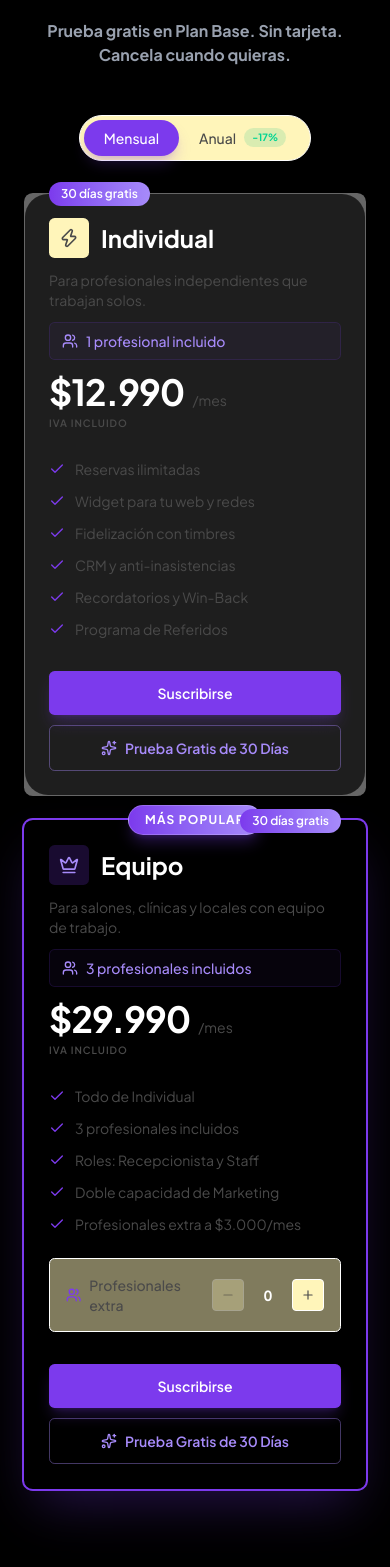
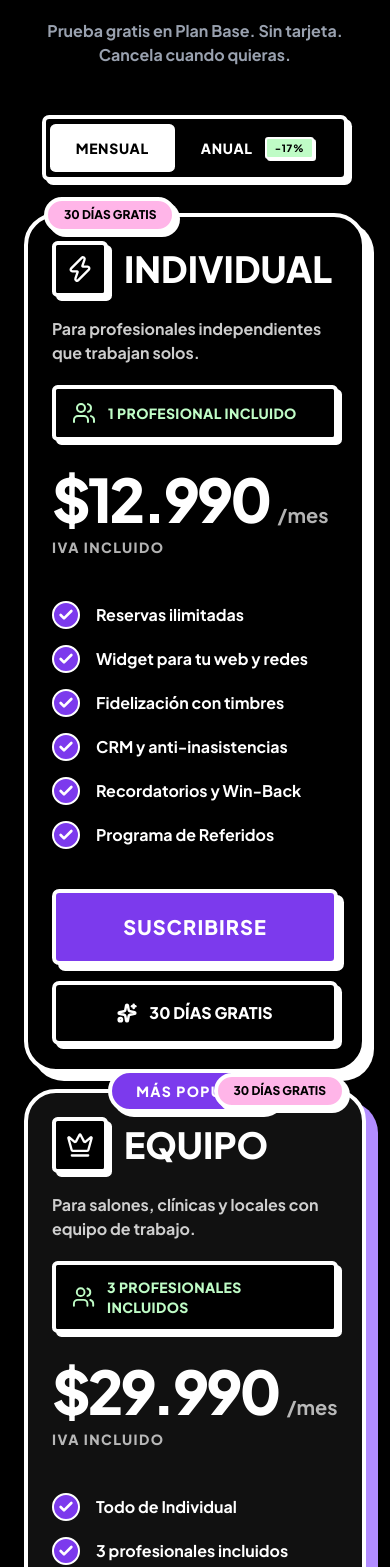
Before and after one commit to DiegoSalsa/Puragenda, a Next.js app: page / in a window 390 px wide. Shown: the part 4427-5994 px from the top of the page. Built offline with nearby package versions, Linux system fonts and the light colour scheme; no server answers.

Commit message:
feat(pricing): rediseño completo de pricing cards a Neo-Brutalism

```diff
--- a/src/components/pricing-cards.tsx
+++ b/src/components/pricing-cards.tsx
@@ -106,14 +106,14 @@ function BillingToggle({
 }) {
   return (
     <div className="flex items-center justify-center gap-1">
-      <div className="flex items-center rounded-full border border-border bg-muted p-1">
+      <div className="flex items-center rounded-2xl border-4 border-black dark:border-white bg-[#FFB5E8] dark:bg-black p-1 shadow-[4px_4px_0_#000] dark:shadow-[4px_4px_0_#FFFFFF]">
         <button
           type="button"
           onClick={() => onChange("monthly")}
-          className={`rounded-full px-5 py-2 text-sm font-medium transition-all duration-200 ${
+          className={`rounded-xl px-6 py-3 text-sm font-black uppercase tracking-wider transition-all duration-200 ${
             cycle === "monthly"
-              ? "bg-[#7C3AED] text-white shadow-lg shadow-[#7C3AED]/25"
-              : "text-muted-foreground hover:text-foreground"
+              ? "bg-black text-white dark:bg-white dark:text-black border-2 border-transparent"
+              : "text-black dark:text-white border-2 border-transparent hover:border-black dark:hover:border-white"
           }`}
         >
           Mensual
@@ -121,14 +121,14 @@ function BillingToggle({
         <button
           type="button"
           onClick={() => onChange("annual")}
-          className={`flex items-center gap-2 rounded-full px-5 py-2 text-sm font-medium transition-all duration-200 ${
+          className={`flex items-center gap-3 rounded-xl px-6 py-3 text-sm font-black uppercase tracking-wider transition-all duration-200 ${
             cycle === "annual"
-              ? "bg-[#7C3AED] text-white shadow-lg shadow-[#7C3AED]/25"
-              : "text-muted-foreground hover:text-foreground"
+              ? "bg-black text-white dark:bg-white dark:text-black border-2 border-transparent"
+              : "text-black dark:text-white border-2 border-transparent hover:border-black dark:hover:border-white"
           }`}
         >
           Anual
-          <span className="rounded-full bg-emerald-500/15 px-2 py-0.5 text-[10px] font-bold text-emerald-400">
+          <span className={`rounded-md border-2 border-black dark:border-white px-2 py-0.5 text-[10px] font-black shadow-[2px_2px_0_#000] dark:shadow-[2px_2px_0_#FFF] ${cycle === 'annual' ? 'bg-[#BFFCC6] text-black dark:bg-[#BFFCC6]' : 'bg-[#BFFCC6] text-black'}`}>
             -{getSavingsPercent()}%
           </span>
         </button>
@@ -218,66 +218,65 @@ export function PricingCards({ mode = "landing" }: PricingCardsProps) {
           return (
             <div
               key={plan.key}
-              className={`relative rounded-3xl p-[1px] transition-all duration-500 flex flex-col h-full ${
+              className={`relative flex flex-col h-full rounded-[32px] border-4 border-black dark:border-white p-6 sm:p-10 transition-transform duration-300 ${
                 plan.highlighted
-                  ? "shadow-2xl shadow-[#7C3AED]/30 hover:shadow-[#7C3AED]/50 z-10 ring-2 ring-[#7C3AED]"
-                  : "bg-border/40 hover:bg-border/80 shadow-lg hover:shadow-xl dark:shadow-none"
+                  ? "bg-[#B28DFF] dark:bg-[#111111] shadow-[12px_12px_0_#000] dark:shadow-[12px_12px_0_#B28DFF] -translate-y-2"
+                  : "bg-white dark:bg-[#000000] shadow-[8px_8px_0_#000] dark:shadow-[8px_8px_0_#FFF] hover:-translate-y-1 hover:shadow-[10px_10px_0_#000] dark:hover:shadow-[10px_10px_0_#FFF]"
               }`}
             >
-              <div className={`relative flex h-full flex-col rounded-[23px] bg-card p-6 sm:p-8 ${plan.highlighted ? "bg-card/95 backdrop-blur-2xl" : "bg-card/70 backdrop-blur-xl"}`}>
               {/* Badges */}
               {plan.highlighted && (
-                  <div className="absolute -top-4 left-0 right-0 mx-auto w-fit rounded-full bg-gradient-to-r from-[#7C3AED] to-[#A78BFA] px-4 py-1.5 text-xs font-bold uppercase tracking-widest text-white shadow-lg shadow-[#7C3AED]/30 border border-white/20">
+                <div className="absolute -top-6 left-0 right-0 mx-auto w-fit rounded-full border-4 border-black dark:border-white bg-[#85E3FF] dark:bg-[#7C3AED] px-6 py-2 text-sm font-black uppercase tracking-widest text-black dark:text-white shadow-[4px_4px_0_#000] dark:shadow-[4px_4px_0_#FFF]">
                   Más popular
                 </div>
               )}
               {plan.badge && (
-                  <div className={`absolute rounded-full bg-gradient-to-r from-[#7C3AED] to-[#A78BFA] px-3 py-1 text-xs font-semibold text-white ${plan.highlighted ? "-top-3 right-6" : "-top-3 left-6"}`}>
+                <div className={`absolute rounded-full border-4 border-black dark:border-white bg-[#FFB5E8] px-4 py-1.5 text-xs font-black uppercase text-black shadow-[4px_4px_0_#000] dark:shadow-[4px_4px_0_#FFF] ${plan.highlighted ? "-top-5 right-4 lg:-right-4" : "-top-5 left-4 lg:-left-4"}`}>
                   {plan.badge}
                 </div>
               )}
 
               {/* Header */}
-                <div className="space-y-3">
-                  <div className="flex items-center gap-3">
-                    <div className={`flex h-10 w-10 items-center justify-center rounded-xl ${plan.highlighted ? "bg-[#7C3AED]/20" : "bg-muted"}`}>
-                      <PlanIcon className={`h-5 w-5 ${plan.highlighted ? "text-[#A78BFA]" : "text-muted-foreground"}`} />
+              <div className="space-y-5">
+                <div className="flex items-center gap-4">
+                  <div className={`flex h-14 w-14 shrink-0 items-center justify-center rounded-xl border-4 border-black dark:border-white ${plan.highlighted ? "bg-[#FFF5BA] dark:bg-black" : "bg-[#85E3FF] dark:bg-black"} shadow-[4px_4px_0_#000] dark:shadow-[4px_4px_0_#FFF]`}>
+                    <PlanIcon className="h-7 w-7 text-black dark:text-white" />
                   </div>
-                    <p className="text-2xl font-bold">{plan.name}</p>
+                  <p className="text-4xl font-black uppercase">{plan.name}</p>
                 </div>
-                  <p className="text-sm text-muted-foreground">{plan.description}</p>
+                <p className="text-base font-bold opacity-80">{plan.description}</p>
 
                 {/* Staff count */}
-                  <div className="flex items-center gap-2 rounded-xl border border-[#7C3AED]/15 bg-[#7C3AED]/5 px-3 py-2">
-                    <Users className="h-4 w-4 text-[#A78BFA]" />
-                    <span className="text-sm font-medium text-[#A78BFA]">{plan.staffLabel}</span>
+                <div className="flex items-center gap-3 rounded-xl border-4 border-black dark:border-white bg-[#BFFCC6] dark:bg-black px-4 py-3 shadow-[4px_4px_0_#000] dark:shadow-[4px_4px_0_#FFF]">
+                  <Users className="h-6 w-6 text-black dark:text-[#BFFCC6]" />
+                  <span className="text-sm font-black uppercase tracking-wide text-black dark:text-[#BFFCC6]">{plan.staffLabel}</span>
                 </div>
 
                 {/* Price display */}
-                  <div className="space-y-1">
+                <div className="space-y-2 pt-2">
                   <div className="flex items-baseline gap-2">
-                      <p className="text-4xl font-bold tracking-tight">
+                    <p className="text-6xl font-black tracking-tighter">
                       {formatCLP(totalPrice)}
                     </p>
-                      <span className="text-sm font-normal text-muted-foreground">/mes</span>
+                    <span className="text-xl font-bold opacity-70">/mes</span>
                   </div>
-                    <p className="text-[10px] text-muted-foreground uppercase tracking-widest font-semibold pb-1">
+                  <p className="text-sm font-black uppercase tracking-widest pb-1 opacity-70">
                     IVA incluido
                   </p>
 
                   {cycle === "annual" && (
-                      <div className="space-y-0.5 animate-fade-in">
-                        <p className="text-xs text-muted-foreground line-through">
+                    <div className="space-y-2 animate-fade-in mt-4 border-t-4 border-black dark:border-white pt-4">
+                      <p className="text-sm font-bold line-through opacity-60">
                         {formatCLP(monthlyFull + (plan.key === "EQUIPO" ? EXTRA_STAFF_COST.EQUIPO * extras.EQUIPO : 0))}/mes
                       </p>
-                        <p className="text-xs text-emerald-400 font-medium">
+                      <p className="text-sm font-black bg-[#BFFCC6] dark:bg-black text-black dark:text-white border-2 border-black dark:border-white rounded-lg px-3 py-1.5 inline-block shadow-[2px_2px_0_#000] dark:shadow-[2px_2px_0_#FFF]">
                         {formatCLP(getAnnualTotal(monthlyFull) + (plan.key === "EQUIPO" ? EXTRA_STAFF_COST.EQUIPO * extras.EQUIPO * ANNUAL_MULTIPLIER : 0))}/año · Ahorras {formatCLP((monthlyFull + (plan.key === "EQUIPO" ? EXTRA_STAFF_COST.EQUIPO * extras.EQUIPO : 0)) * 2)}
                       </p>
                     </div>
                   )}
 
                   {hasExtras && (
-                      <p className="text-xs text-[#A78BFA] animate-fade-in">
+                    <p className="text-sm font-black uppercase mt-2 opacity-80 animate-fade-in">
                       {formatCLP(basePrice)} base + {formatCLP(totalPrice - basePrice)} extras
                     </p>
                   )}
@@ -285,16 +284,20 @@ export function PricingCards({ mode = "landing" }: PricingCardsProps) {
               </div>
 
               {/* Features */}
-                <ul className="mt-6 space-y-3">
+              <ul className="mt-10 space-y-4">
                 {plan.items.map((item) => (
-                    <li key={item} className="flex items-start gap-2.5 text-sm text-muted-foreground">
-                      <Check className="mt-0.5 h-4 w-4 shrink-0 text-[#7C3AED]" />
+                  <li key={item} className="flex items-center gap-4 text-base font-bold">
+                    <div className="flex h-7 w-7 shrink-0 items-center justify-center rounded-full border-2 border-black dark:border-white bg-[#FFF5BA] dark:bg-[#7C3AED]">
+                      <Check className="h-4 w-4 text-black dark:text-white" strokeWidth={4} />
+                    </div>
                     {item}
                   </li>
                 ))}
                 {cycle === "annual" && (
-                    <li className="flex items-start gap-2.5 text-sm text-emerald-400 animate-fade-in">
-                      <Check className="mt-0.5 h-4 w-4 shrink-0 text-emerald-400" />
+                  <li className="flex items-center gap-4 text-base font-black text-black dark:text-[#BFFCC6] animate-fade-in">
+                    <div className="flex h-7 w-7 shrink-0 items-center justify-center rounded-full border-2 border-black dark:border-white bg-[#FFB5E8] dark:bg-transparent">
+                      <Sparkles className="h-4 w-4 text-black dark:text-[#BFFCC6]" />
+                    </div>
                     Paga 10 meses, obtén 12
                   </li>
                 )}
@@ -302,47 +305,47 @@ export function PricingCards({ mode = "landing" }: PricingCardsProps) {
 
               {/* Extra Staff Selector — Equipo only */}
               {plan.key === "EQUIPO" && (
-                  <div className="mt-6 rounded-xl border border-border bg-muted/50 p-4">
+                <div className="mt-8 rounded-2xl border-4 border-black dark:border-white bg-white dark:bg-black p-5 shadow-[6px_6px_0_#000] dark:shadow-[6px_6px_0_#FFF]">
                   <div className="flex items-center justify-between">
-                      <div className="flex items-center gap-2">
-                        <Users className="h-4 w-4 text-[#7C3AED]" />
-                        <span className="text-sm font-medium text-muted-foreground">
-                          Profesionales extra
+                    <div className="flex items-center gap-3">
+                      <Users className="h-6 w-6 dark:text-white" />
+                      <span className="text-base font-black uppercase dark:text-white">
+                        Staff Extra
                       </span>
                     </div>
-                      <div className="flex items-center gap-2">
+                    <div className="flex items-center gap-3">
                       <button
                         type="button"
                         onClick={() => handleExtraChange("EQUIPO", -1)}
                         disabled={extras.EQUIPO === 0}
-                          className="flex h-8 w-8 items-center justify-center rounded-lg border border-border bg-muted text-muted-foreground transition-all hover:border-[#7C3AED]/30 hover:text-foreground disabled:opacity-30 disabled:cursor-not-allowed"
+                        className="flex h-10 w-10 items-center justify-center rounded-xl border-4 border-black dark:border-white bg-[#FFB5E8] dark:bg-black text-black dark:text-white transition-all shadow-[4px_4px_0_#000] dark:shadow-[4px_4px_0_#FFF] disabled:opacity-50 disabled:translate-y-1 disabled:shadow-[0px_0px_0_#000] active:translate-y-1 active:shadow-[0px_0px_0_#000]"
                         aria-label="Quitar profesional extra"
                       >
-                          <Minus className="h-3.5 w-3.5" />
+                        <Minus className="h-5 w-5" strokeWidth={4} />
                       </button>
-                        <span className="w-8 text-center text-sm font-bold tabular-nums">
+                      <span className="w-8 text-center text-xl font-black tabular-nums dark:text-white">
                         {extras.EQUIPO}
                       </span>
                       <button
                         type="button"
                         onClick={() => handleExtraChange("EQUIPO", 1)}
                         disabled={extras.EQUIPO >= 20}
-                          className="flex h-8 w-8 items-center justify-center rounded-lg border border-border bg-muted text-muted-foreground transition-all hover:border-[#7C3AED]/30 hover:text-foreground disabled:opacity-30 disabled:cursor-not-allowed"
+                        className="flex h-10 w-10 items-center justify-center rounded-xl border-4 border-black dark:border-white bg-[#85E3FF] dark:bg-black text-black dark:text-white transition-all shadow-[4px_4px_0_#000] dark:shadow-[4px_4px_0_#FFF] disabled:opacity-50 disabled:translate-y-1 disabled:shadow-[0px_0px_0_#000] active:translate-y-1 active:shadow-[0px_0px_0_#000]"
                         aria-label="Añadir profesional extra"
                       >
-                          <Plus className="h-3.5 w-3.5" />
+                        <Plus className="h-5 w-5" strokeWidth={4} />
                       </button>
                     </div>
                   </div>
                   {extras.EQUIPO > 0 && (
-                      <p className="mt-2 text-xs text-muted-foreground animate-fade-in">
+                    <p className="mt-4 text-sm font-bold opacity-80 animate-fade-in">
                       +{formatCLP(
                         cycle === "annual"
                           ? Math.round((EXTRA_STAFF_COST.EQUIPO * ANNUAL_MULTIPLIER) / 12)
                           : EXTRA_STAFF_COST.EQUIPO
                       )}/mes por profesional ·{" "}
-                        <span className="text-[#A78BFA] font-medium">
-                          {formatCLP(totalPrice - basePrice)}/mes total extras
+                      <span className="font-black uppercase">
+                        {formatCLP(totalPrice - basePrice)} total extras
                       </span>
                     </p>
                   )}
@@ -350,16 +353,16 @@ export function PricingCards({ mode = "landing" }: PricingCardsProps) {
               )}
 
               {/* Action Buttons */}
-                <div className="mt-auto pt-8 space-y-2.5">
+              <div className="mt-auto pt-10 space-y-4">
                 {plan.key === "EQUIPO" && (
                   <>
                     <button
                       onClick={() => handlePlanAction("EQUIPO", false)}
                       disabled={loading === "EQUIPO"}
-                        className="w-full rounded-xl bg-[#7C3AED] py-3 text-sm font-semibold text-white shadow-lg shadow-[#7C3AED]/25 transition-all hover:bg-[#5B21B6] hover:shadow-[#7C3AED]/35 disabled:opacity-70 disabled:cursor-not-allowed"
+                      className="w-full rounded-2xl border-4 border-black dark:border-white bg-[#BFFCC6] dark:bg-[#7C3AED] py-5 text-xl font-black uppercase tracking-wider text-black dark:text-white shadow-[6px_6px_0_#000] dark:shadow-[6px_6px_0_#FFF] transition-all hover:-translate-y-1 active:translate-y-1 active:shadow-[0px_0px_0_#000] disabled:opacity-70 disabled:cursor-not-allowed"
                     >
                       {loading === "EQUIPO" ? (
-                          <span className="flex items-center justify-center gap-2"><Loader2 className="h-4 w-4 animate-spin" /> Redirigiendo…</span>
+                        <span className="flex items-center justify-center gap-3"><Loader2 className="h-6 w-6 animate-spin" /> ...</span>
                       ) : (
                         "Suscribirse"
                       )}
@@ -367,12 +370,12 @@ export function PricingCards({ mode = "landing" }: PricingCardsProps) {
                     <button
                       onClick={() => handlePlanAction("EQUIPO", true)}
                       disabled={loading === "EQUIPO"}
-                        className="flex w-full items-center justify-center gap-2 rounded-xl border border-[#A78BFA]/40 py-3 text-sm font-semibold text-[#A78BFA] transition-all hover:border-[#A78BFA] hover:bg-[#A78BFA]/10 disabled:opacity-70 disabled:cursor-not-allowed"
+                      className="flex w-full items-center justify-center gap-3 rounded-2xl border-4 border-black dark:border-white bg-white dark:bg-black py-4 text-base font-black uppercase text-black dark:text-white shadow-[4px_4px_0_#000] dark:shadow-[4px_4px_0_#FFF] transition-all hover:-translate-y-1 active:translate-y-1 active:shadow-[0px_0px_0_#000] disabled:opacity-70 disabled:cursor-not-allowed"
                     >
                       {loading === "EQUIPO" ? (
-                          <><Loader2 className="h-4 w-4 animate-spin" /> Redirigiendo…</>
+                        <><Loader2 className="h-5 w-5 animate-spin" /> ...</>
                       ) : (
-                          <><Sparkles className="h-4 w-4" /> Prueba Gratis de {TRIAL_DURATION_DAYS} Días</>
+                        <><Sparkles className="h-5 w-5" strokeWidth={3} /> {TRIAL_DURATION_DAYS} Días Gratis</>
                       )}
                     </button>
                   </>
@@ -383,10 +386,10 @@ export function PricingCards({ mode = "landing" }: PricingCardsProps) {
                     <button
                       onClick={() => handlePlanAction("INDIVIDUAL", false)}
                       disabled={loading === "INDIVIDUAL"}
-                        className="w-full rounded-xl bg-[#7C3AED] py-3 text-sm font-semibold text-white shadow-lg shadow-[#7C3AED]/25 transition-all hover:bg-[#5B21B6] hover:shadow-[#7C3AED]/35 disabled:opacity-70 disabled:cursor-not-allowed"
+                      className="w-full rounded-2xl border-4 border-black dark:border-white bg-[#FFB5E8] dark:bg-[#7C3AED] py-5 text-xl font-black uppercase tracking-wider text-black dark:text-white shadow-[6px_6px_0_#000] dark:shadow-[6px_6px_0_#FFF] transition-all hover:-translate-y-1 active:translate-y-1 active:shadow-[0px_0px_0_#000] disabled:opacity-70 disabled:cursor-not-allowed"
                     >
                       {loading === "INDIVIDUAL" ? (
-                          <span className="flex items-center justify-center gap-2"><Loader2 className="h-4 w-4 animate-spin" /> Redirigiendo…</span>
+                        <span className="flex items-center justify-center gap-3"><Loader2 className="h-6 w-6 animate-spin" /> ...</span>
                       ) : (
                         "Suscribirse"
                       )}
@@ -394,12 +397,12 @@ export function PricingCards({ mode = "landing" }: PricingCardsProps) {
                     <button
                       onClick={() => handlePlanAction("INDIVIDUAL", true)}
                       disabled={loading === "INDIVIDUAL"}
-                        className="flex w-full items-center justify-center gap-2 rounded-xl border border-[#A78BFA]/40 py-3 text-sm font-semibold text-[#A78BFA] transition-all hover:border-[#A78BFA] hover:bg-[#A78BFA]/10 disabled:opacity-70 disabled:cursor-not-allowed"
+                      className="flex w-full items-center justify-center gap-3 rounded-2xl border-4 border-black dark:border-white bg-white dark:bg-black py-4 text-base font-black uppercase text-black dark:text-white shadow-[4px_4px_0_#000] dark:shadow-[4px_4px_0_#FFF] transition-all hover:-translate-y-1 active:translate-y-1 active:shadow-[0px_0px_0_#000] disabled:opacity-70 disabled:cursor-not-allowed"
                     >
                       {loading === "INDIVIDUAL" ? (
-                          <><Loader2 className="h-4 w-4 animate-spin" /> Redirigiendo…</>
+                        <><Loader2 className="h-5 w-5 animate-spin" /> ...</>
                       ) : (
-                          <><Sparkles className="h-4 w-4" /> Prueba Gratis de {TRIAL_DURATION_DAYS} Días</>
+                        <><Sparkles className="h-5 w-5" strokeWidth={3} /> {TRIAL_DURATION_DAYS} Días Gratis</>
                       )}
                     </button>
                   </>
@@ -409,23 +412,22 @@ export function PricingCards({ mode = "landing" }: PricingCardsProps) {
                   <button
                     onClick={() => handlePlanAction("TEST", false)}
                     disabled={loading === "TEST"}
-                      className="w-full rounded-xl border border-border py-3 text-sm font-semibold text-muted-foreground transition-all hover:border-foreground/20 hover:text-foreground disabled:opacity-70 disabled:cursor-not-allowed"
+                    className="w-full rounded-2xl border-4 border-black dark:border-white bg-gray-200 dark:bg-gray-800 py-4 text-lg font-black uppercase text-black dark:text-white shadow-[4px_4px_0_#000] dark:shadow-[4px_4px_0_#FFF] transition-all hover:-translate-y-1 active:translate-y-1 active:shadow-[0px_0px_0_#000] disabled:opacity-70 disabled:cursor-not-allowed"
                   >
                     {loading === "TEST" ? (
-                        <span className="flex items-center justify-center gap-2"><Loader2 className="h-4 w-4 animate-spin" /> Redirigiendo…</span>
+                      <span className="flex items-center justify-center gap-2"><Loader2 className="h-5 w-5 animate-spin" /> ...</span>
                     ) : (
-                        "Probar Pago Real ($1.000)"
+                      "Probar Pago Real"
                     )}
                   </button>
                 )}
 
                 {/* Error message */}
                 {error && (
-                    <p className="rounded-xl border border-red-500/20 bg-red-500/10 px-4 py-2.5 text-center text-sm text-red-400 animate-fade-in">
+                  <p className="rounded-xl border-4 border-black bg-[#FFB5E8] px-4 py-3 text-center text-sm font-black uppercase text-black shadow-[4px_4px_0_#000] animate-fade-in">
                     {error}
                   </p>
                 )}
-                </div>
               </div>
             </div>
           );
```
Lines whose indentation alone changed are shown as unchanged.
